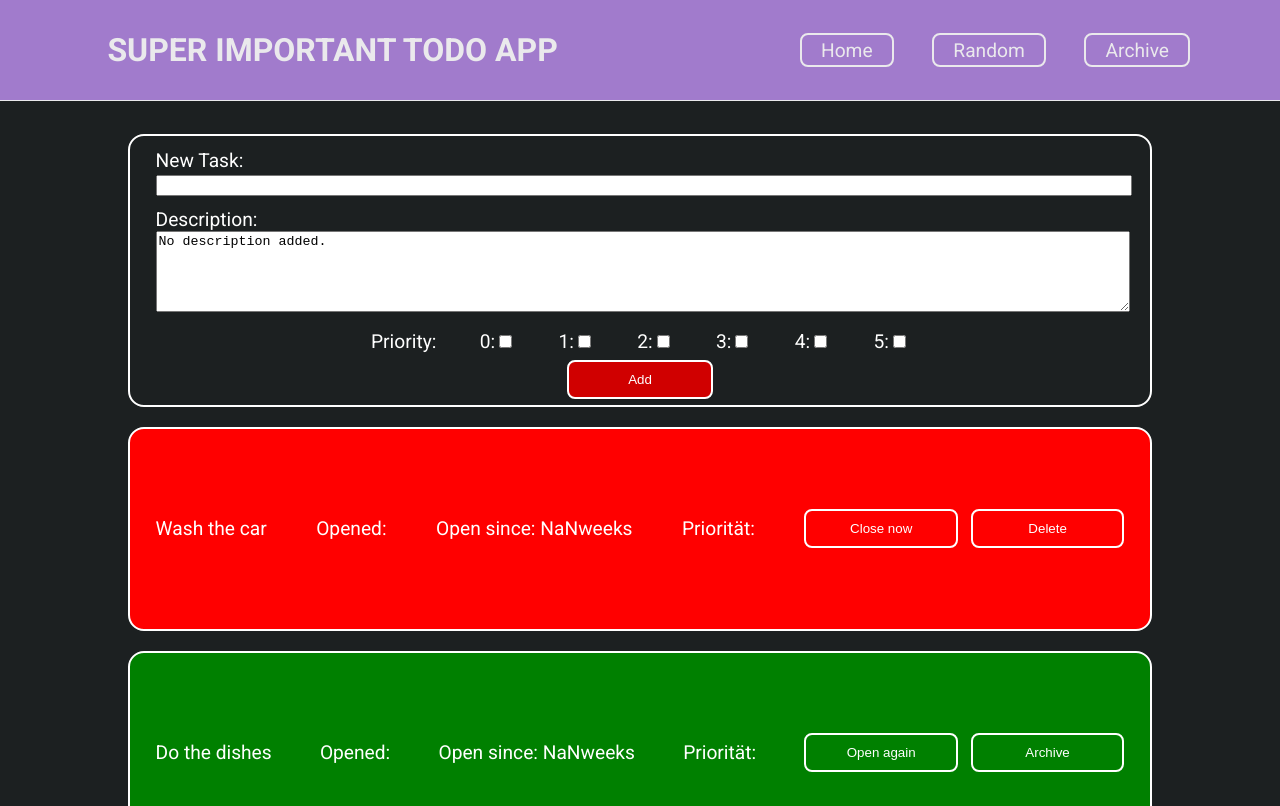
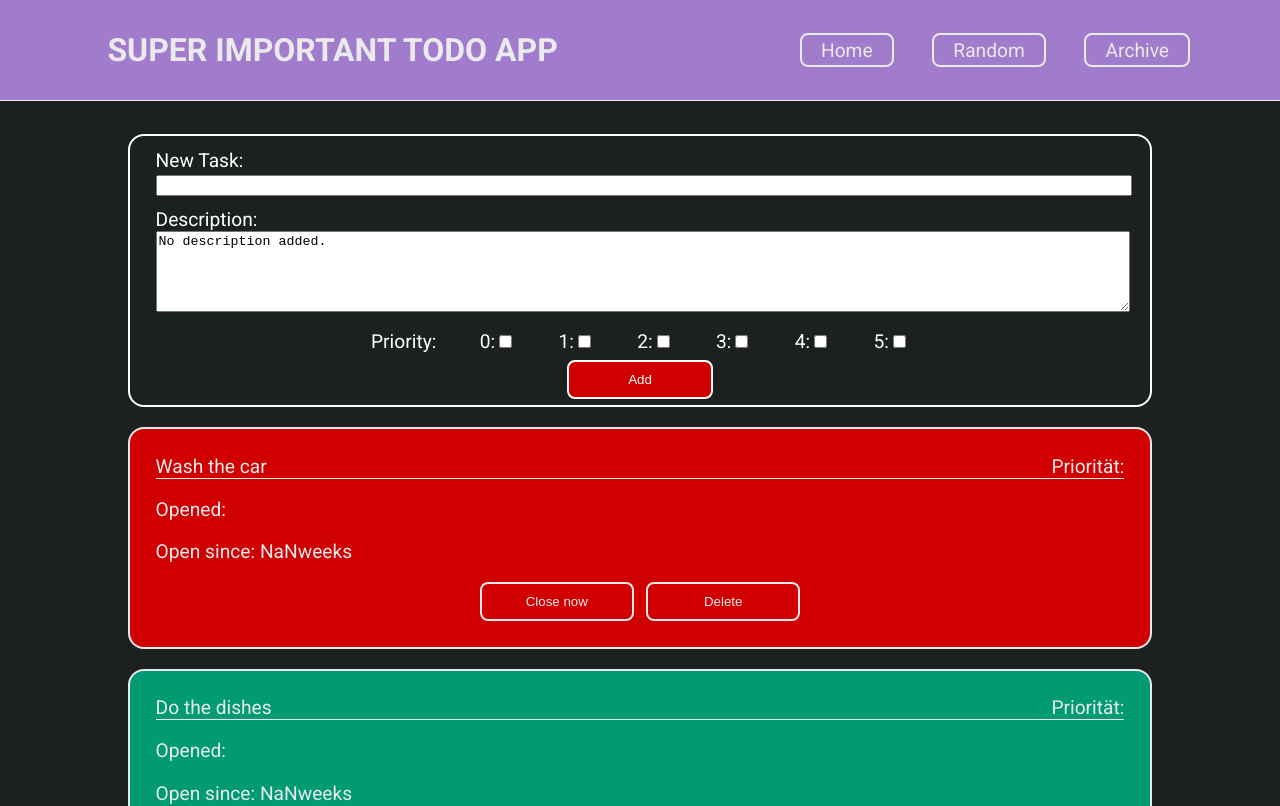
Before and after one commit to PhilippDemmelmair/todo, a React (Create React App) app: page / in a window 1280 px wide. Shown: the top 806 px of the page. Built offline with nearby package versions, Linux system fonts and the light colour scheme; a web font is replaced by a local one.

Commit message:
redesign task Card in Home Screen

```diff
--- a/src/components/TaskObjects/Todo.jsx
+++ b/src/components/TaskObjects/Todo.jsx
@@ -13,8 +13,11 @@ function Todo({ id }) {
   return (
     <>
       <Task completed={todo.completed} archived={todo.archived}>
+        <TaskTitle>
           {todo.text}
-
+          <span>Priorität: {todo.priority}</span>
+        </TaskTitle>
+        <TaskText>
           <p>Opened:{todo.createdAt}</p>
           <p>
             Open since:{' '}
@@ -23,8 +26,9 @@ function Todo({ id }) {
             weeks
             {/* TODO tidy this up */}
           </p>
-        {todo.description}
-        <p>Priorität: {todo.priority}</p>
+          <TaskDescription>{todo.description}</TaskDescription>
+        </TaskText>
+
         <ButtonBox>
           <Button onClick={() => toggleComplete(id)}>
             {todo.completed ? 'Open again' : 'Close now'}
@@ -44,24 +48,37 @@ export { Todo }
 
 const Task = styled.article`
   display: flex;
-  background: ${(props) => (props.completed ? 'green' : 'red')};
-  height: 200px;
-  border: 2px solid #fff;
+  background: ${(props) => (props.completed ? '#009B72' : '#D00000')};
+  border: 2px solid #eae9ec;
   border-radius: 16px;
-  flex-flow: row nowrap;
+  flex-flow: column nowrap;
   justify-content: space-between;
   align-items: center;
-  padding: 0 2vw;
+  padding: 2vw;
   margin: 20px auto;
-  color: #fff;
+  color: #eae9ec;
   font-size: 1.2rem;
+`
+const TaskTitle = styled.section`
+  border-bottom: 1px solid #eae9ec;
+  width: 100%;
+  display: flex;
+  justify-content: space-between;
+`
+
+const TaskText = styled.section`
+  width: 100%;
+`
+
+const TaskDescription = styled.p`
+  width: 100%;
 `
 const Button = styled.button`
   width: 12vw;
   background: transparent;
-  color: #fff;
+  color: #eae9ec;
   border-radius: 8px;
-  border: 2px solid #fff;
+  border: 2px solid #eae9ec;
   padding: 10px 20px;
   text-align: center;
 `
```
Lines whose indentation alone changed are shown as unchanged.
